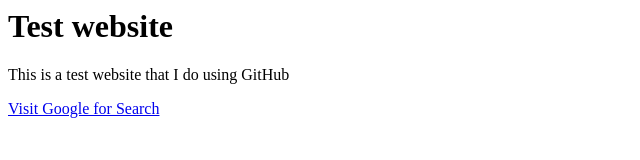
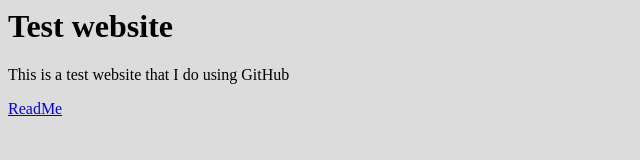
Before and after one commit to zurabi97/testsite, a plain HTML site: page index.html in a window 1280 px wide. Shown: the whole page, without its empty margins (0-640 px from the left). Drawn offline with Linux system fonts and the light colour scheme.

Commit message:
'master'

```diff
--- a/index.html
+++ b/index.html
@@ -1,13 +1,13 @@
 <html>
   <head>
       <title>1st webpage</title>
-    <body>
+    <body style="background-color:gainsboro;">
       <h1>Test website</h1>
       <p>
         This is a test website that I do using GitHub
       </p>
 
-      <a href="www.google.com">Visit Google for Search</a>
+      <a href="README.md">ReadMe</a>
 
     </body>
   </head>
```
